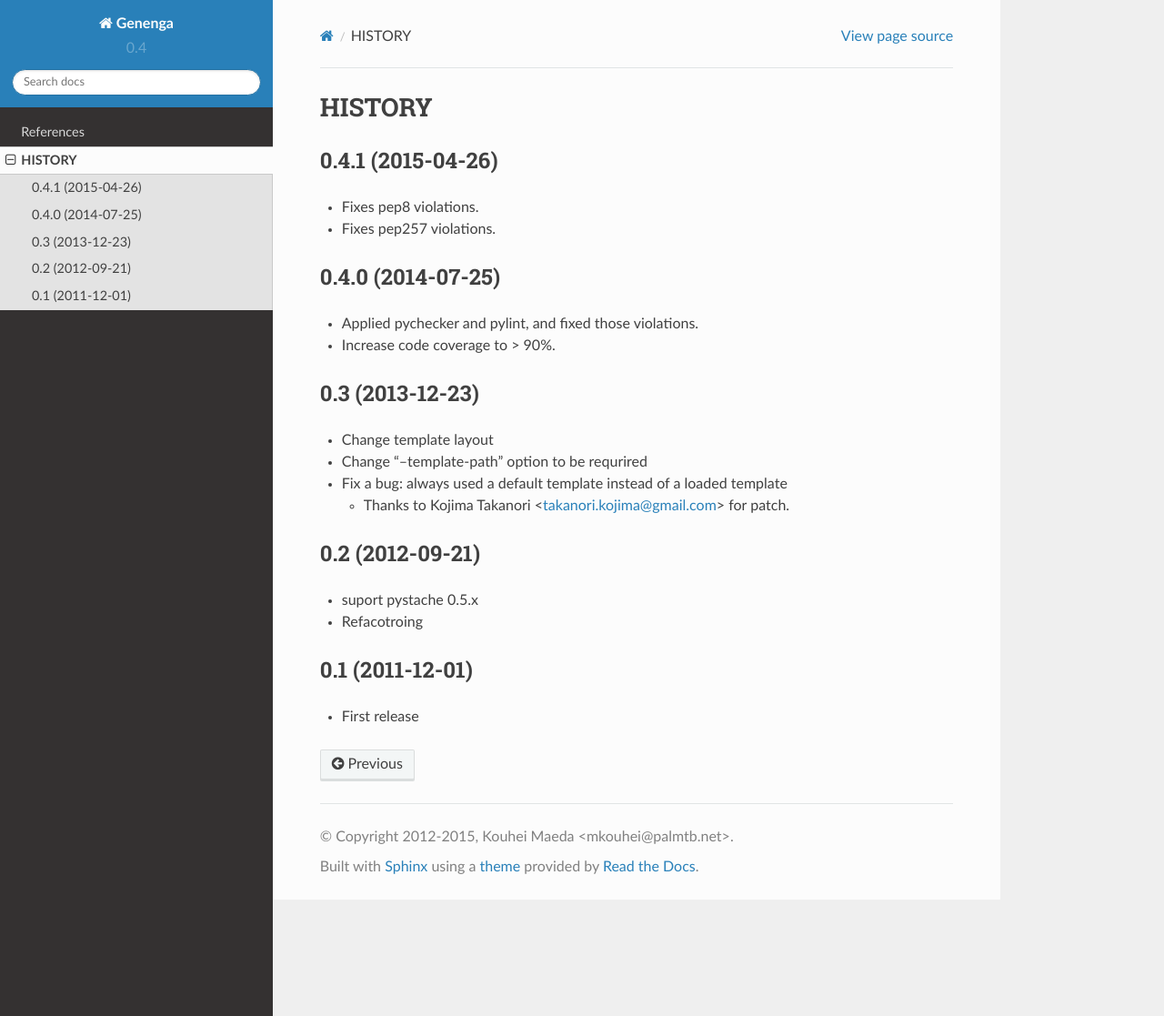
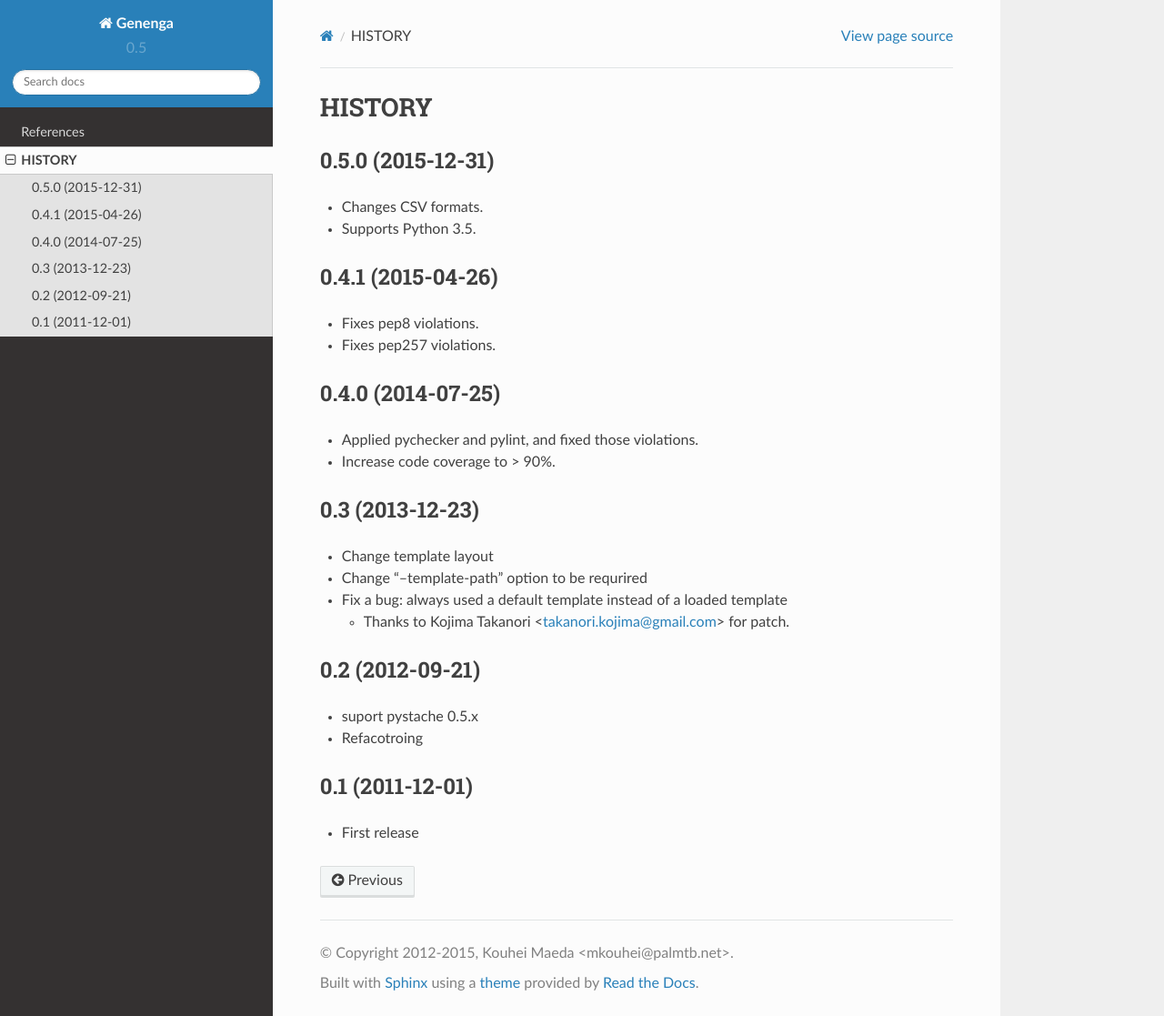
Before and after one commit to mkouhei/Genenga, a Sphinx documentation site: the page built from docs/source/HISTORY.rst, in a window 1280 px wide and 1117 px high. Shown: the whole window at 91% size. Built offline with Sphinx 7.4.7 and the Read the Docs theme 2.0.0, drawn with Linux system fonts in a browser that asks for light colours.

Commit message:
Bumps version.
Signed-off-by: Kouhei Maeda <mkouhei@palmtb.net>

```diff
--- a/docs/source/HISTORY.rst
+++ b/docs/source/HISTORY.rst
@@ -1,6 +1,11 @@
 HISTORY
 -------
 
+0.5.0 (2015-12-31)
+^^^^^^^^^^^^^^^^^^
+
+* Changes CSV formats.
+* Supports Python 3.5.
 
 0.4.1 (2015-04-26)
 ^^^^^^^^^^^^^^^^^^
--- a/docs/source/conf.py
+++ b/docs/source/conf.py
@@ -59,9 +59,9 @@ author = 'Kouhei Maeda'
 # built documents.
 #
 # The short X.Y version.
-version = '0.4'
+version = '0.5'
 # The full version, including alpha/beta/rc tags.
-release = '0.4.1'
+release = '0.5.0'
 
 # The language for content autogenerated by Sphinx. Refer to documentation
 # for a list of supported languages.
--- a/genenga/__init__.py
+++ b/genenga/__init__.py
@@ -1,4 +1,4 @@
 # -*- coding: utf-8 -*-
 """genenga package."""
 
-__version__ = '0.4.1'
+__version__ = '0.5.0'
```
